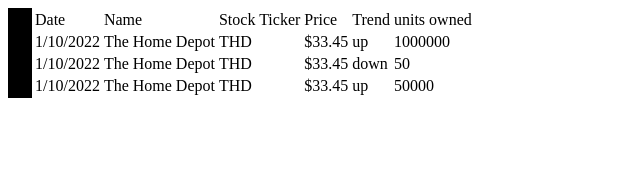
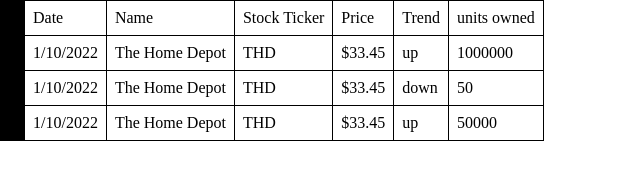
Before and after one commit to maxsultan-aumni/quizGame, a plain HTML site: page answers/question-7/A.html in a window 1280 px wide. Shown: the whole page, without its empty margins (0-640 px from the left). Drawn offline with Linux system fonts and the light colour scheme.

Commit message:
Fixs errors in questions

```diff
--- a/answers/question-7/A.html
+++ b/answers/question-7/A.html
@@ -1,8 +1,9 @@
 <html>
     <head>
         <style>
-                        .answer-button {
-                            overflow: hidden;
+            * {
+                margin:0;
+                padding:0;
             }
             .grid-1 {
                 display: grid;
@@ -17,6 +18,16 @@
             }
             .overflow-auto-1 {
                 overflow: auto;
+            }
+            table {
+                border-collapse: collapse;
+            }
+            table, th, td {
+                border: 1px solid black;
+            }
+            th, td {
+                padding: 8px;
+                white-space: nowrap;
             }
         </style>
     </head>
```
Also changed, not shown: answers/question-5/B.html (+1 -1 lines), answers/question-7/B.html (+14 -0 lines), answers/question-7/C.html (+14 -0 lines), index.html (+12 -2 lines). Lines whose indentation alone changed are shown as unchanged.
